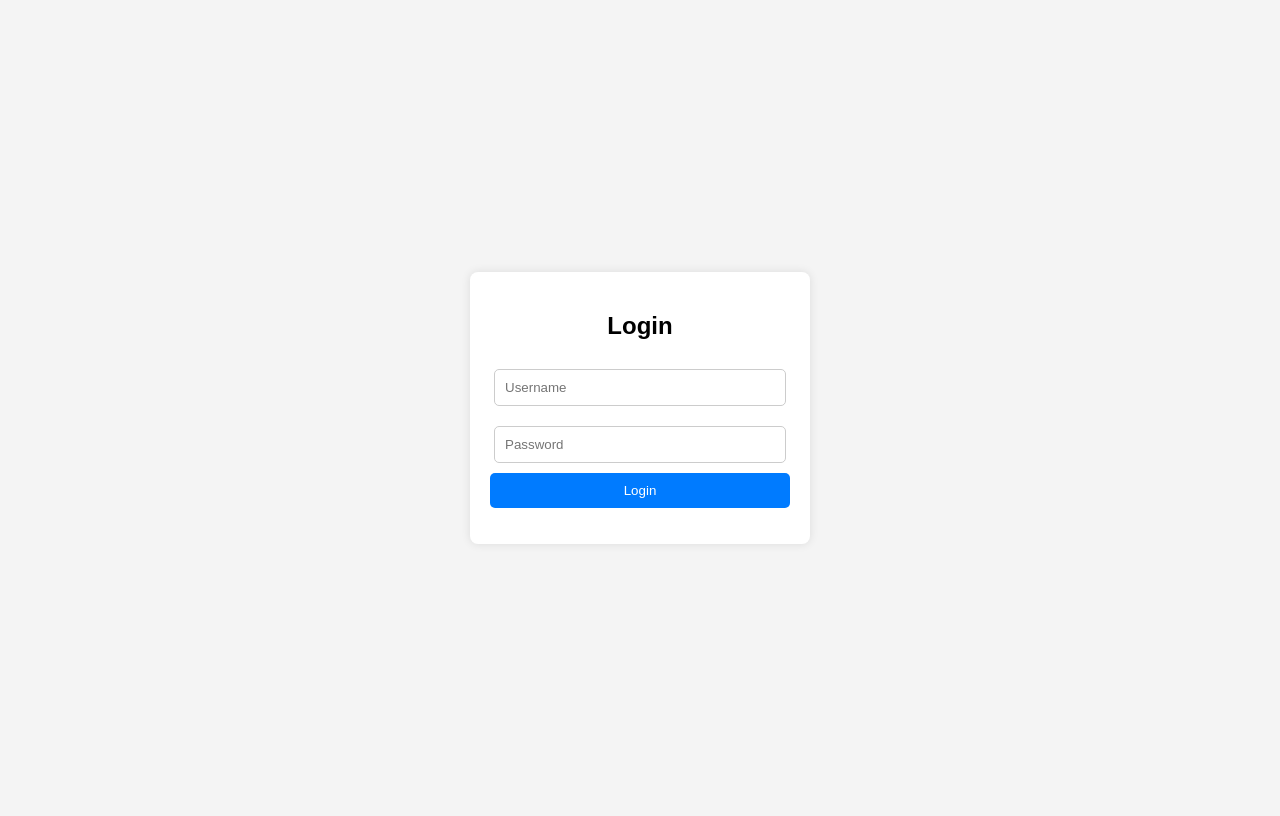
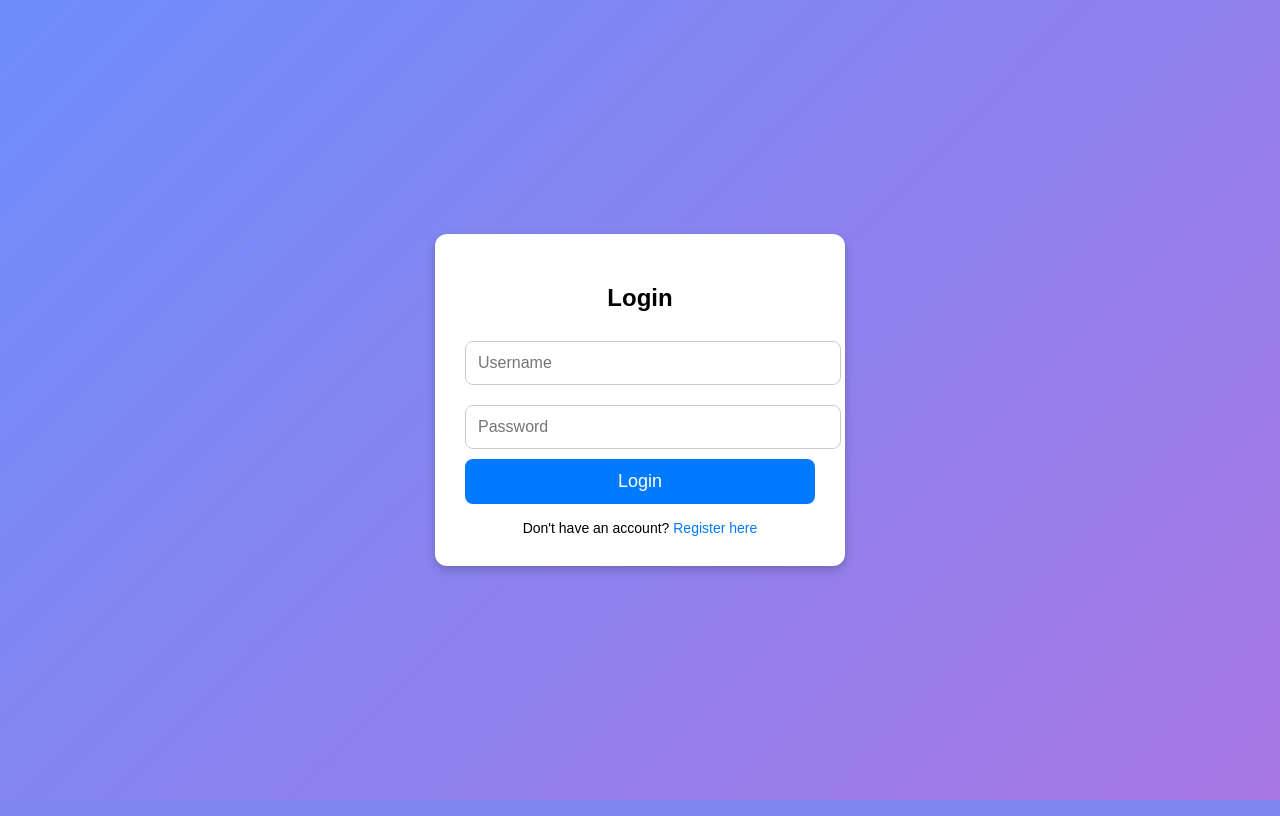
Before and after one commit to gabriel-1607/mega, a Flask app: template templates/login.html in a window 1280 px wide. Run offline with Flask 3, Linux system fonts and the light colour scheme; the template is opened without the code that fills it, so the values that code supplies are empty.

Commit message:
Update login.html

```diff
--- a/templates/login.html
+++ b/templates/login.html
@@ -5,11 +5,61 @@
     <meta name="viewport" content="width=device-width, initial-scale=1.0">
     <title>Login | Skill-Based Job Finder</title>
     <style>
-        body { font-family: Arial, sans-serif; display: flex; justify-content: center; align-items: center; height: 100vh; background-color: #f4f4f4; }
-        .container { background: white; padding: 20px; border-radius: 8px; box-shadow: 0 0 10px rgba(0, 0, 0, 0.1); width: 300px; text-align: center; }
-        input { width: 90%; padding: 10px; margin: 10px 0; border: 1px solid #ccc; border-radius: 5px; }
-        button { width: 100%; padding: 10px; background: #007BFF; color: white; border: none; border-radius: 5px; cursor: pointer; }
-        button:hover { background: #0056b3; }
+        body {
+            font-family: Arial, sans-serif;
+            display: flex;
+            justify-content: center;
+            align-items: center;
+            height: 100vh;
+            background: linear-gradient(135deg, #6e8efb, #a777e3);
+            margin: 0;
+        }
+        .container {
+            background: white;
+            padding: 30px;
+            border-radius: 12px;
+            box-shadow: 0 4px 10px rgba(0, 0, 0, 0.2);
+            width: 350px;
+            text-align: center;
+            animation: fadeIn 1s ease-in-out;
+        }
+        @keyframes fadeIn {
+            from { opacity: 0; transform: scale(0.9); }
+            to { opacity: 1; transform: scale(1); }
+        }
+        input {
+            width: 100%;
+            padding: 12px;
+            margin: 10px 0;
+            border: 1px solid #ccc;
+            border-radius: 8px;
+            font-size: 16px;
+        }
+        button {
+            width: 100%;
+            padding: 12px;
+            background: #007BFF;
+            color: white;
+            border: none;
+            border-radius: 8px;
+            font-size: 18px;
+            cursor: pointer;
+            transition: background 0.3s;
+        }
+        button:hover {
+            background: #0056b3;
+        }
+        .register-link {
+            margin-top: 15px;
+            font-size: 14px;
+        }
+        .register-link a {
+            color: #007BFF;
+            text-decoration: none;
+        }
+        .register-link a:hover {
+            text-decoration: underline;
+        }
     </style>
 </head>
 <body>
@@ -19,6 +69,9 @@
         <input type="password" id="password" placeholder="Password">
         <button onclick="login()">Login</button>
         <p id="message"></p>
+        <div class="register-link">
+            Don't have an account? <a href="register.html">Register here</a>
+        </div>
     </div>
 
     <script>
```
